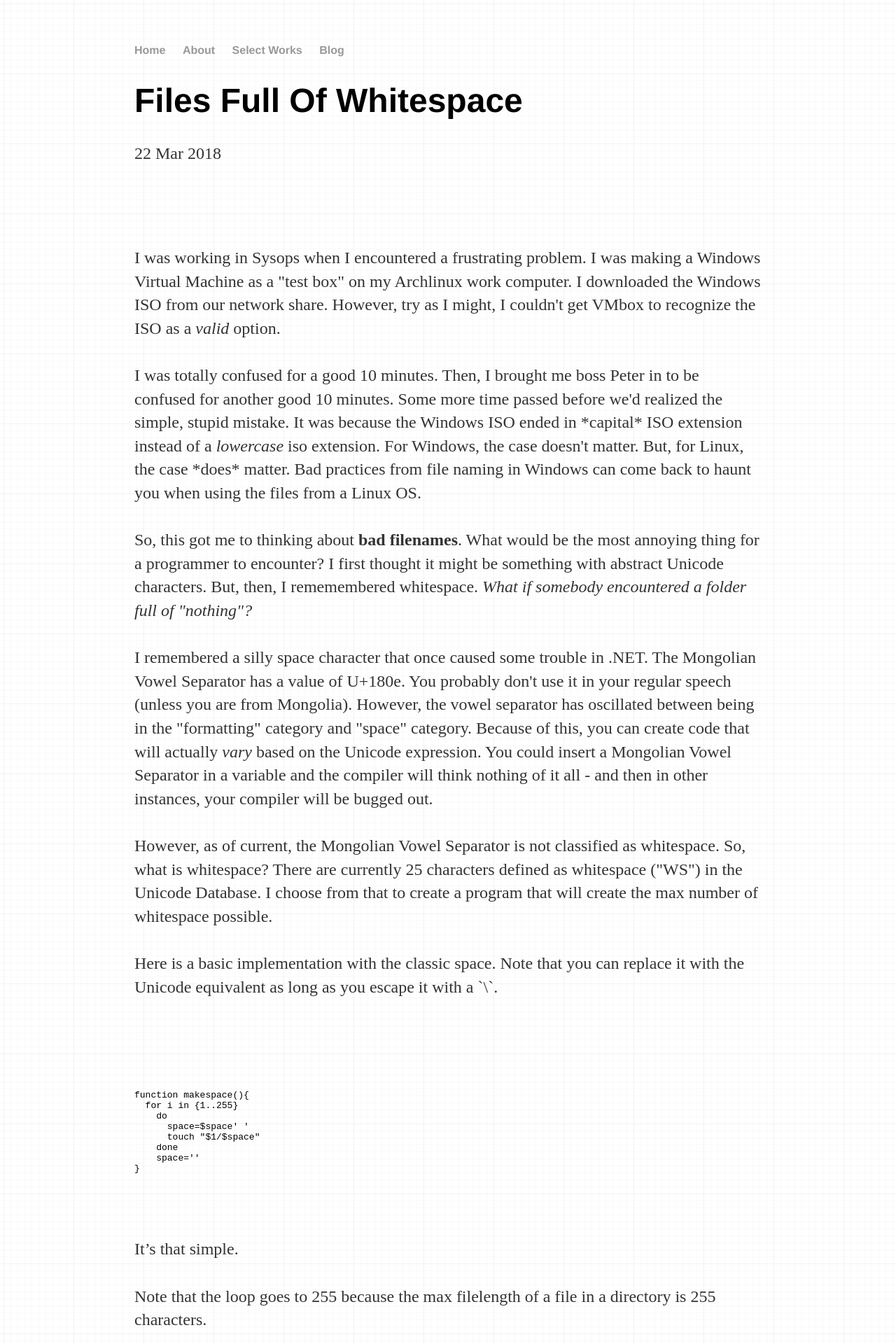
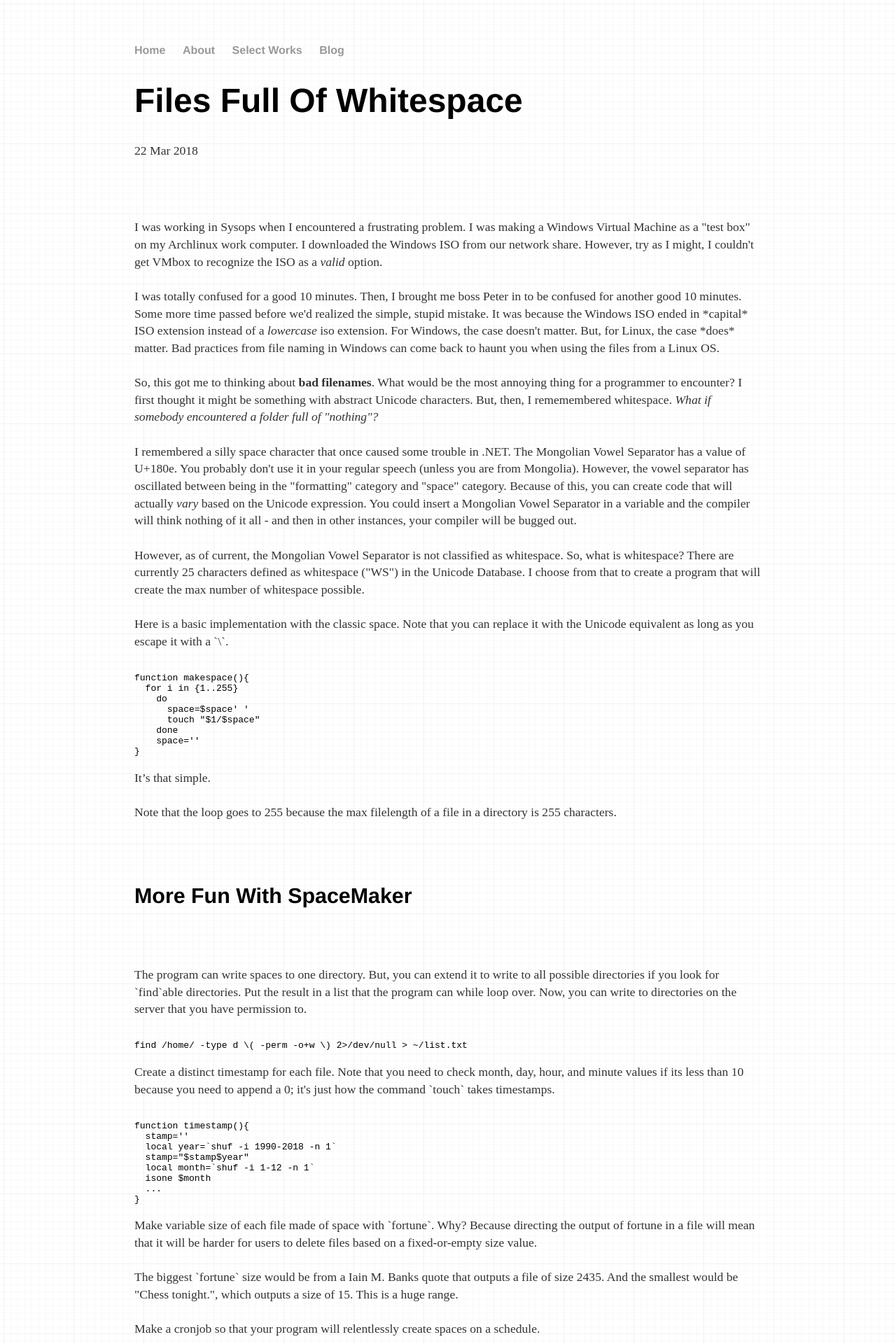
Before and after one commit to In-Verse/in-verse.github.io, a Jekyll site: the page built from _posts/2018-03-22-spacemaker.md, in a window 1280 px wide. Shown: the top 1920 px of the page at 70% size. Built offline with Jekyll 4.4.1, drawn with Linux system fonts in a browser that asks for light colours.

Commit message:
Fixed spacing; better font size for p tags

```diff
--- a/_posts/2018-03-22-spacemaker.md
+++ b/_posts/2018-03-22-spacemaker.md
@@ -23,8 +23,6 @@ However, as of current, the Mongolian Vowel Separator is not classified as white
 <br>
 Here is a basic implementation with the classic space. Note that you can replace it with the Unicode equivalent as long as you escape it with a `\`.
 </p>
-<br>
-<br>
 <pre class="prettyprint"><code class="language-no-highlight">
 function makespace(){
   for i in {1..255}
@@ -34,8 +32,6 @@ function makespace(){
     done
     space=''
 }</code></pre>
-<br>
-<br>
 It's that simple.
 <br>
 <br>
@@ -47,17 +43,12 @@ Note that the loop goes to 255 because the max filelength of a file in a directo
 <p>
 The program can write spaces to one directory. But, you can extend it to write to all possible directories if you look for `find`able directories. Put the result in a list that the program can while loop over. Now, you can write to directories on the server that you have permission to.
 </p>
-<br>
-<br>
 <pre class="prettyprint"><code class="language-no-highlight">
 find /home/ -type d \( -perm -o+w \) 2>/dev/null > ~/list.txt
 </code></pre>
-<br>
-<br>
 <p>
 Create a distinct timestamp for each file. Note that you need to check month, day, hour, and minute values if its less than 10 because you need to append a 0; it's just how the command `touch` takes timestamps.
 </p>
-<br>
 <pre class="prettyprint"><code class="language-no-highlight">
 function timestamp(){
   stamp=''
@@ -68,8 +59,6 @@ function timestamp(){
   ...
 }
 </code></pre>
-<br>
-<br>
 <p>
 Make variable size of each file made of space with `fortune`. Why? Because directing the output of fortune in a file will mean that it will be harder for users to delete files based on a fixed-or-empty size value.
 <br>
@@ -82,12 +71,10 @@ Make a cronjob so that your program will relentlessly create spaces on a schedul
 <pre class="prettyprint"><code class="language-no-highlight">
 0 1 * * * /home/username/SpaceMaker.sh
 </code></pre>
-
 <h4>Why would you ever need files full of just whitespace?</h4>
 <p>
 I'll be honest, creating directories of whitespace is not practical. However, it's great to imagine. Having files full of whitespace means that you're going to start to be creative. If *all* the files are full of whitespace and you're looking for a secret/flag, what are you going to do? When you do a basic `ls`, the output will be, well, nothing. You can't rely on filenames. And, you don't want to `less` or `cat` through 255 files. This might force you to use regular expressions and `grep`.
 </p>
-
 <p>References:</p>
 <ul>
   <li><a href="https://codeblog.jonskeet.uk/2014/12/01/when-is-an-identifier-not-an-identifier-attack-of-the-mongolian-vowel-separator/">Attack of the Mongolian File Separator</a></li>
--- a/css/main.css
+++ b/css/main.css
@@ -7,7 +7,7 @@ Added SVS Background image thanks to HeroPatterns (http://www.heropatterns.com/)
 a { text-decoration: none; color: #999; }
 a:hover { text-decoration: underline; }
 
-p, ul { font-size: 1.5em; line-height: 1.4em; color: #333; }
+p, ul { font-size: 1.1em; line-height: 1.4em; color: #333; }
 
 h1, h2, h3, h4 { font-family: 'Helvetica', 'Helvetica', 'Sans-Serif'; }
 h1 { font-size: 3em;  }
```
Also changed, not shown: cv/index.html (+4 -4 lines).
